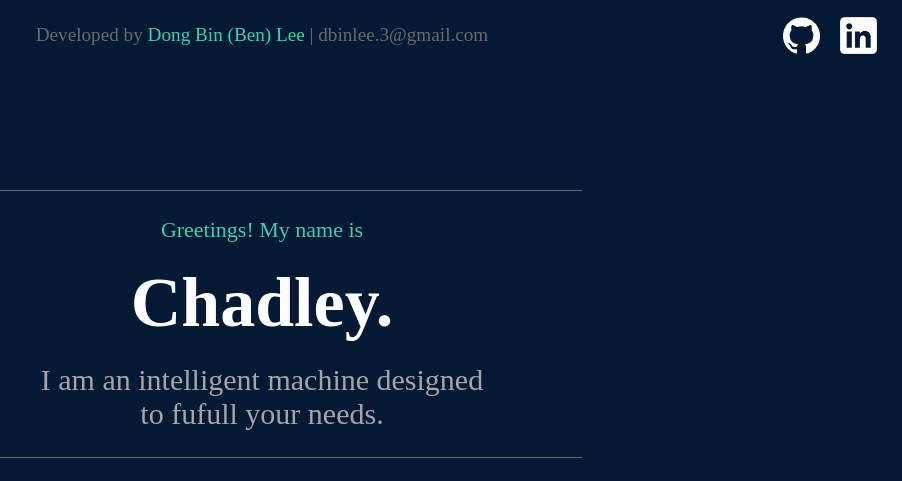
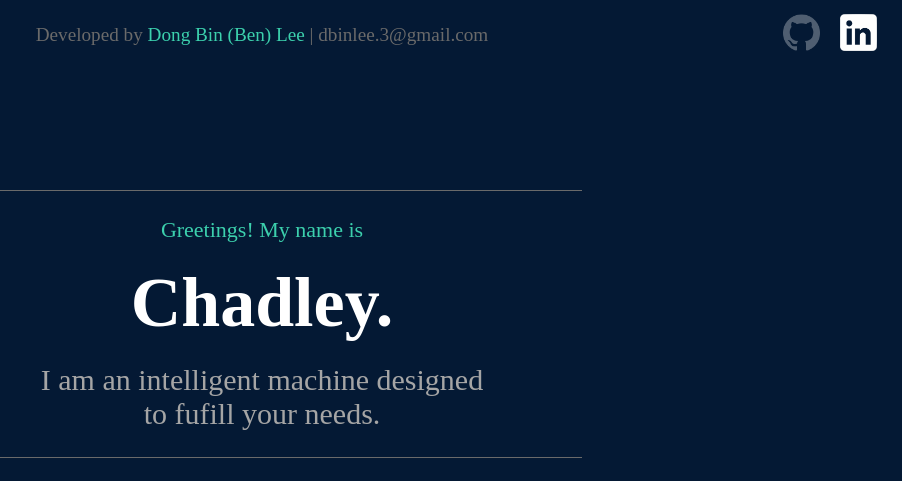
Before and after one commit to dbinlee3/Chadley-The-AI, a React (Create React App) app in the folder shopify/: page / in a window 1280 px wide. In both pictures the pointer is over the picture 1179 px from the left and 32 px from the top of the page. Shown: the top 481 px of the page, without its empty margins (378-1280 px from the left). Built offline with nearby package versions, Linux system fonts and the light colour scheme; a web font is replaced by a local one.

Commit message:
fixed typo and logos

```diff
--- a/shopify/src/App.js
+++ b/shopify/src/App.js
@@ -20,7 +20,7 @@ function App() {
             <label className="introContent">
               <p className="textGreen">Greetings! My name is</p>
               <h1 className="chadley">Chadley.</h1>
-              <p className="chadleyDescription">I am an intelligent machine designed to fufull your needs.</p>
+              <p className="chadleyDescription">I am an intelligent machine designed to fufill your needs.</p>
             </label>
 
             <hr className="line bottom"/>
--- a/shopify/src/styles.css
+++ b/shopify/src/styles.css
@@ -69,8 +69,7 @@ body {
 }
 
 .logo:hover {
-    position: relative;
-    margin-top: 6px;
+    opacity: 0.3;
     transition: all 0.2s ease-out;
 }
 
```
